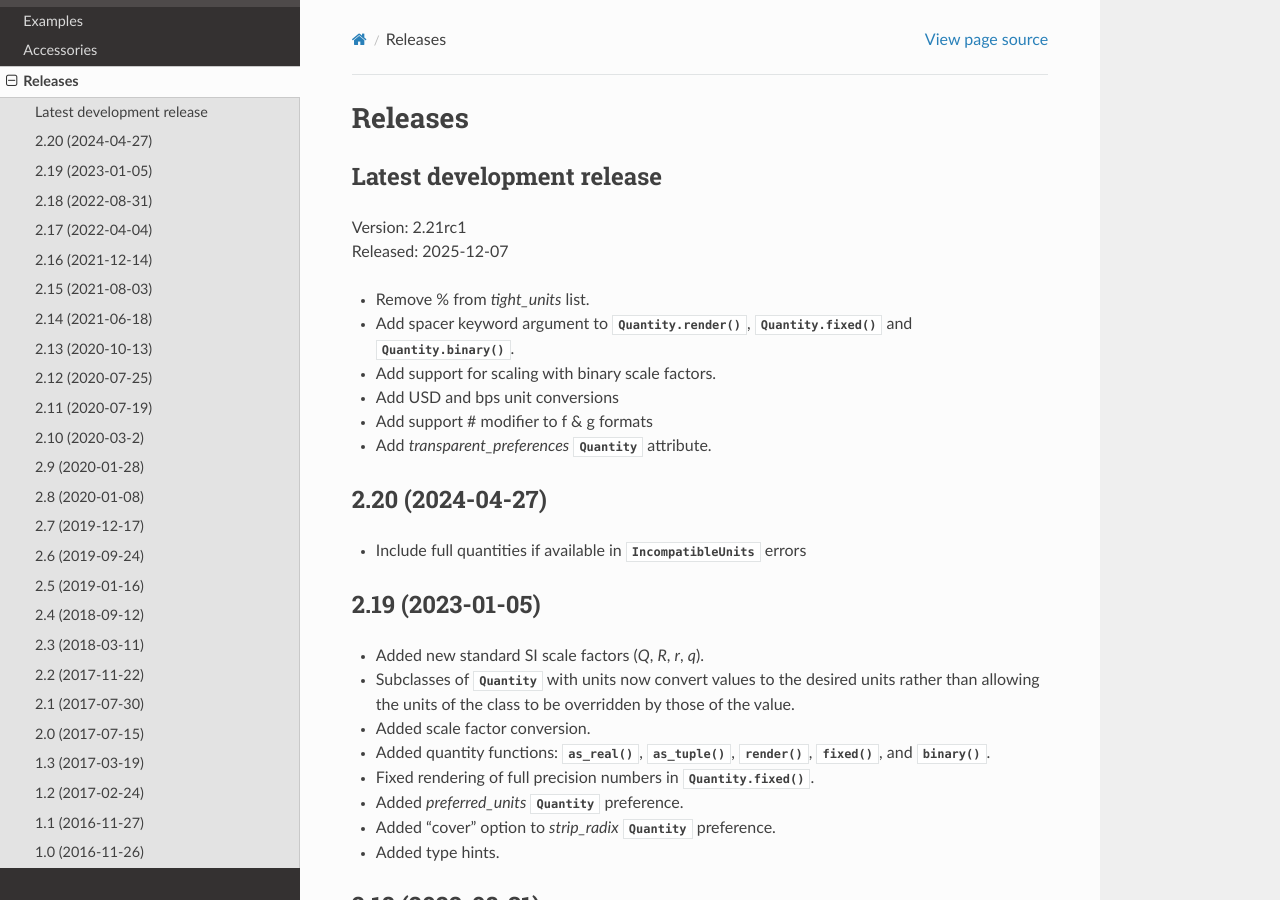
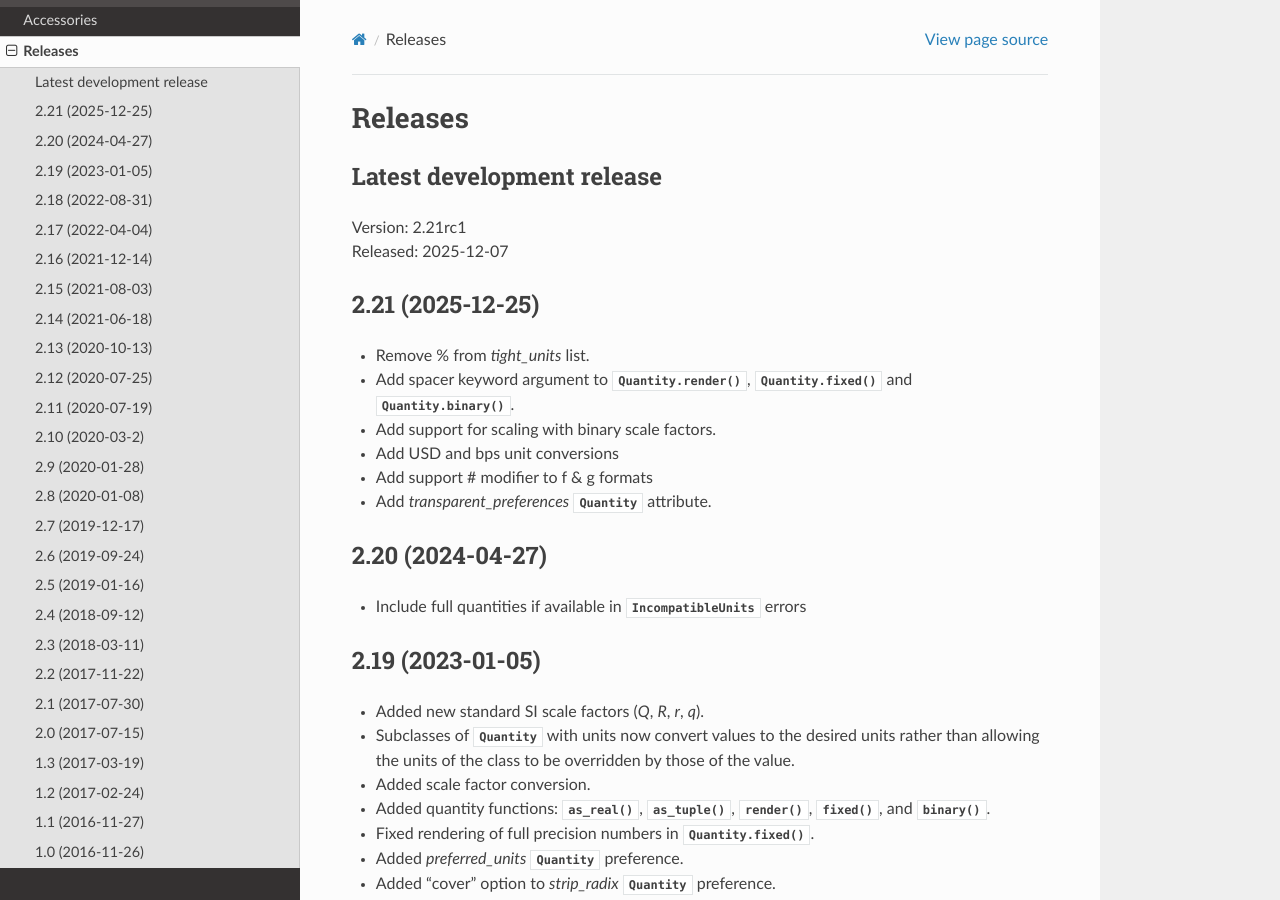
Before and after one commit to KenKundert/quantiphy, a Sphinx documentation site: the page built from doc/releases.rst, in a window 1280 px wide and 900 px high. Built offline with Sphinx 7.4.7 and the Read the Docs theme 3.1.0, drawn with Linux system fonts in a browser that asks for light colours.

Commit message:
update release notes

```diff
--- a/doc/releases.rst
+++ b/doc/releases.rst
@@ -8,6 +8,9 @@
 | Version: 2.21rc1
 | Released: 2025-12-07
 
+
+2.21 (2025-12-25)
+-----------------
 - Remove % from *tight_units* list.
 - Add spacer keyword argument to :meth:`Quantity.render`,
   :meth:`Quantity.fixed` and :meth:`Quantity.binary`.
```
